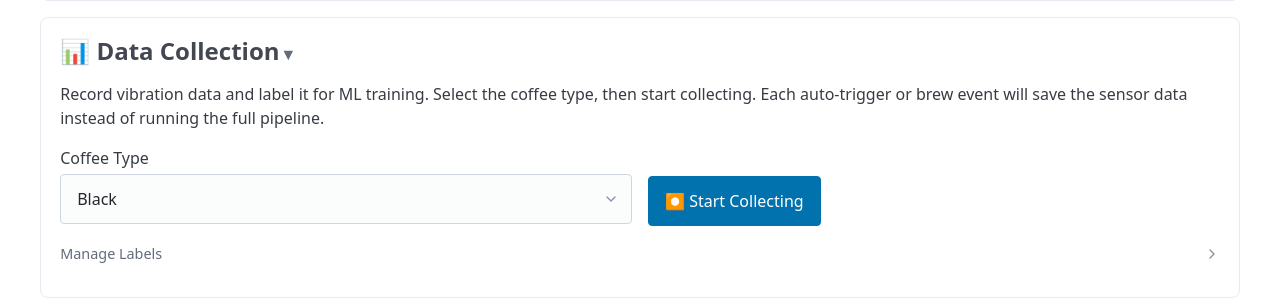
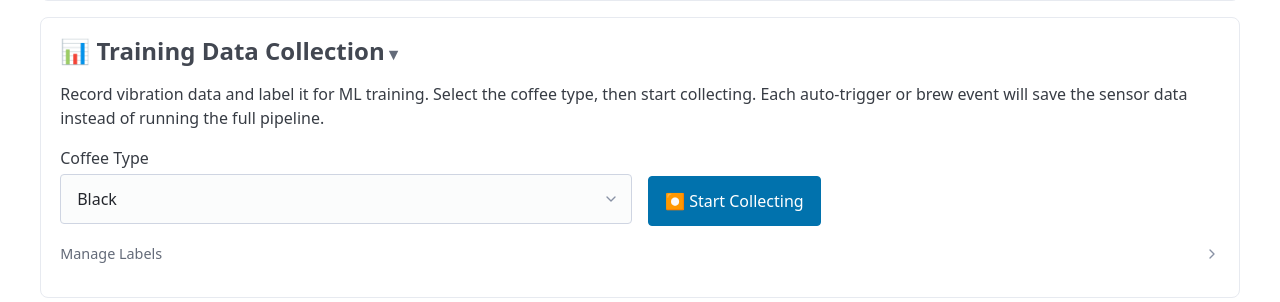
Before and after one commit to jenschristianschroder/rpiCoffee, a Python web app: template app/admin/templates/dashboard.html in a window 1280 px wide. Shown: the part 691-993 px from the top of the page. Run offline with Jinja, Linux system fonts and the light colour scheme; the template is opened without the code that fills it, so the values that code supplies are empty; some libraries are stand-ins or nearby versions.

Commit message:
fix: rename Data Collection card to Training Data Collection

```diff
--- a/app/admin/templates/dashboard.html
+++ b/app/admin/templates/dashboard.html
@@ -603,9 +603,9 @@ document.addEventListener('DOMContentLoaded', function() {
     </div>
 </div>
 
-<!-- ── Data Collection ────────────────────────────────────────── -->
+<!-- ── Training Data Collection ───────────────────────────────── -->
 <div class="card" id="data-collection-card">
-    <h3>&#128202; Data Collection</h3>
+    <h3>&#128202; Training Data Collection</h3>
     <p>Record vibration data and label it for ML training. Select the coffee type, then start collecting. Each auto-trigger or brew event will save the sensor data instead of running the full pipeline.</p>
 
     <div id="collect-status-banner" style="display:none;padding:0.5rem 1rem;border-radius:8px;margin-bottom:0.75rem;font-weight:600;text-align:center;"></div>
```
